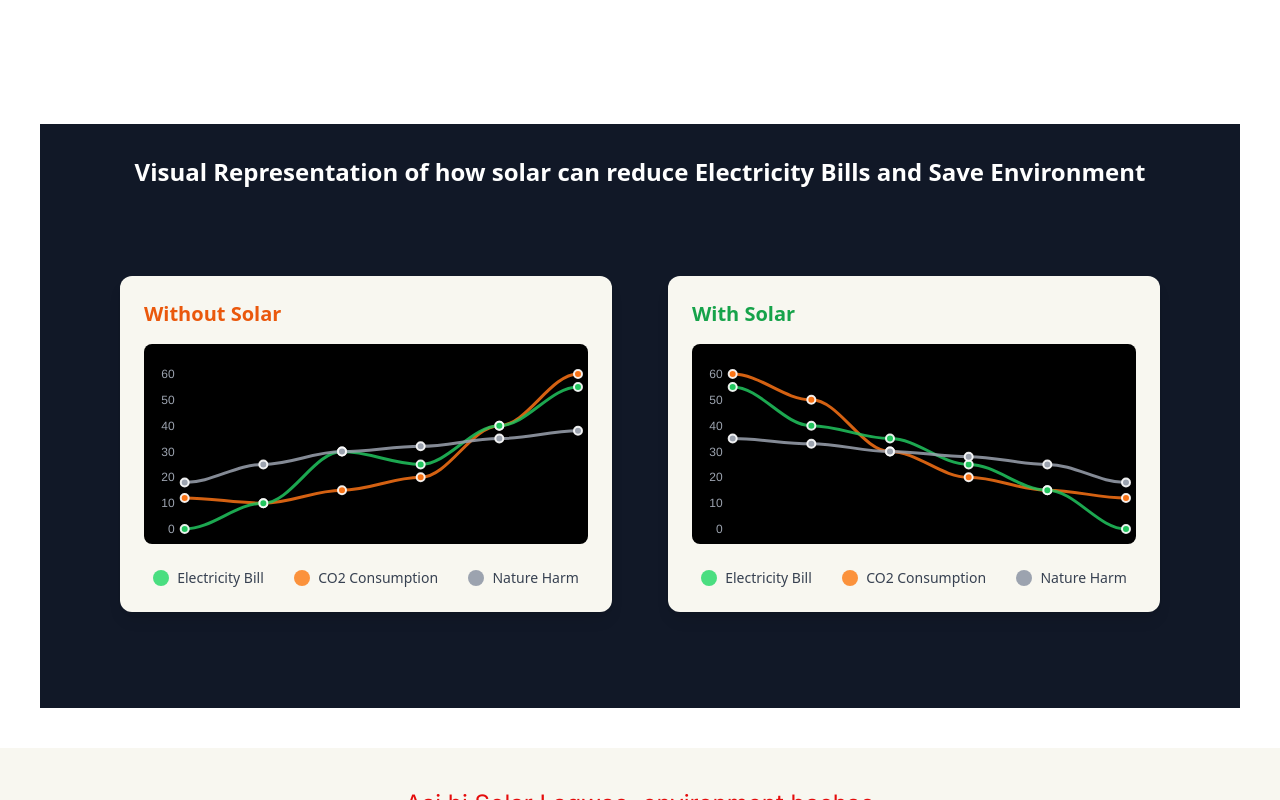
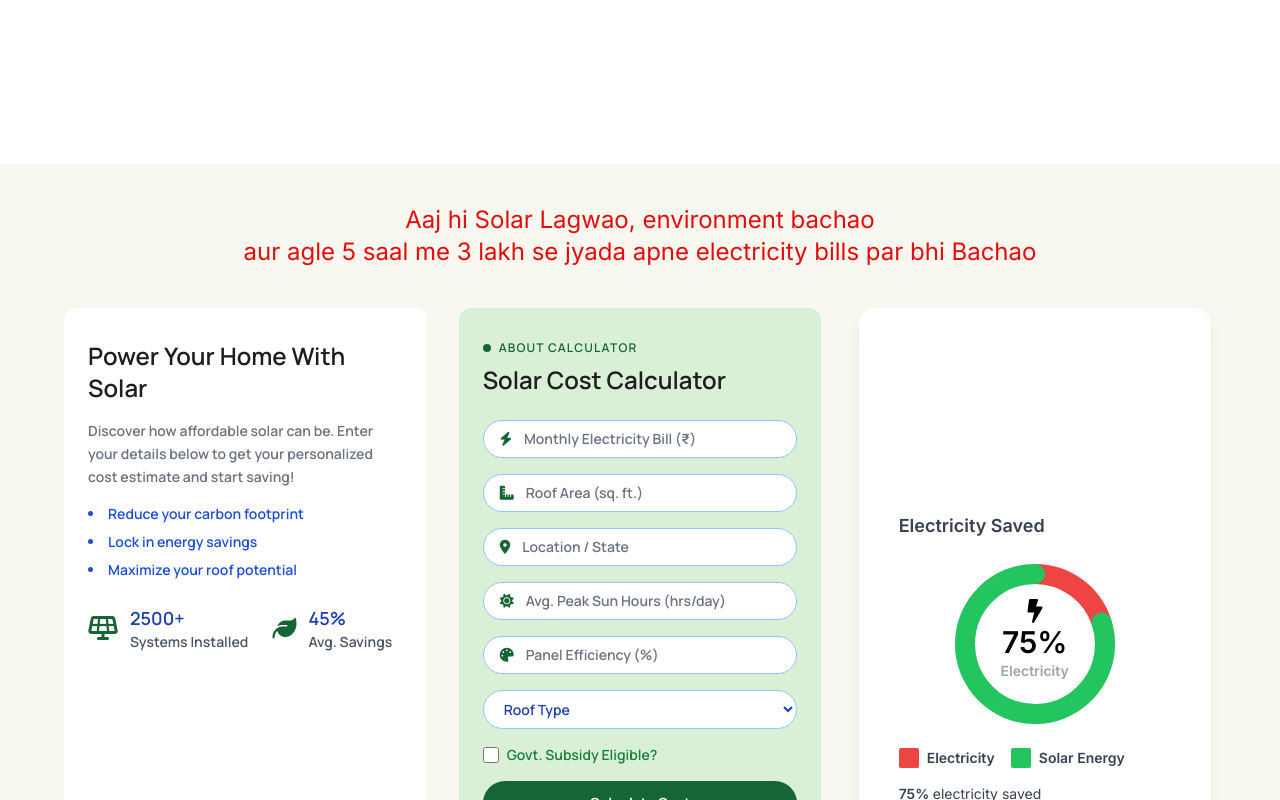
Before and after one commit to vanshika8484/Solar_web, a React (Vite) app: page / in a window 1280 px wide. Shown: the part 2120-2920 px from the top of the page. Built offline with nearby package versions, Linux system fonts and the light colour scheme; a web font is replaced by a local one.

Commit message:
Update Home.jsx

```diff
--- a/src/components/Home.jsx
+++ b/src/components/Home.jsx
@@ -120,8 +120,8 @@ function Home() {
 
 
 
-      <section className=" -mt-64 md:-mt-64 lg:-mt-64 xl:-mt-72 2xl:-mt-[500px]  m-10">
-        <ChartCard />
+      <section className=" -mt-72  md:-mt-72 lg:-mt-72 xl:-mt-72 2xl:-mt-[500px]  m-10">
+        {/* <ChartCard /> */}
       </section>
       <section>
         <SolarCostCalculator />
@@ -142,7 +142,7 @@ function Home() {
       <section>
         <SolarSolutions />
       </section>
-      <section>
+      <section className=" mt-20">
          <ContactForm />
       </section>
 
@@ -205,7 +205,7 @@ function Home() {
         <section className="">
           <ChatUI />
         </section>
-        <section>
+        <section className=" -mt-[320px]">
           <ExpertTeam/>
         </section>
       </main>
```
